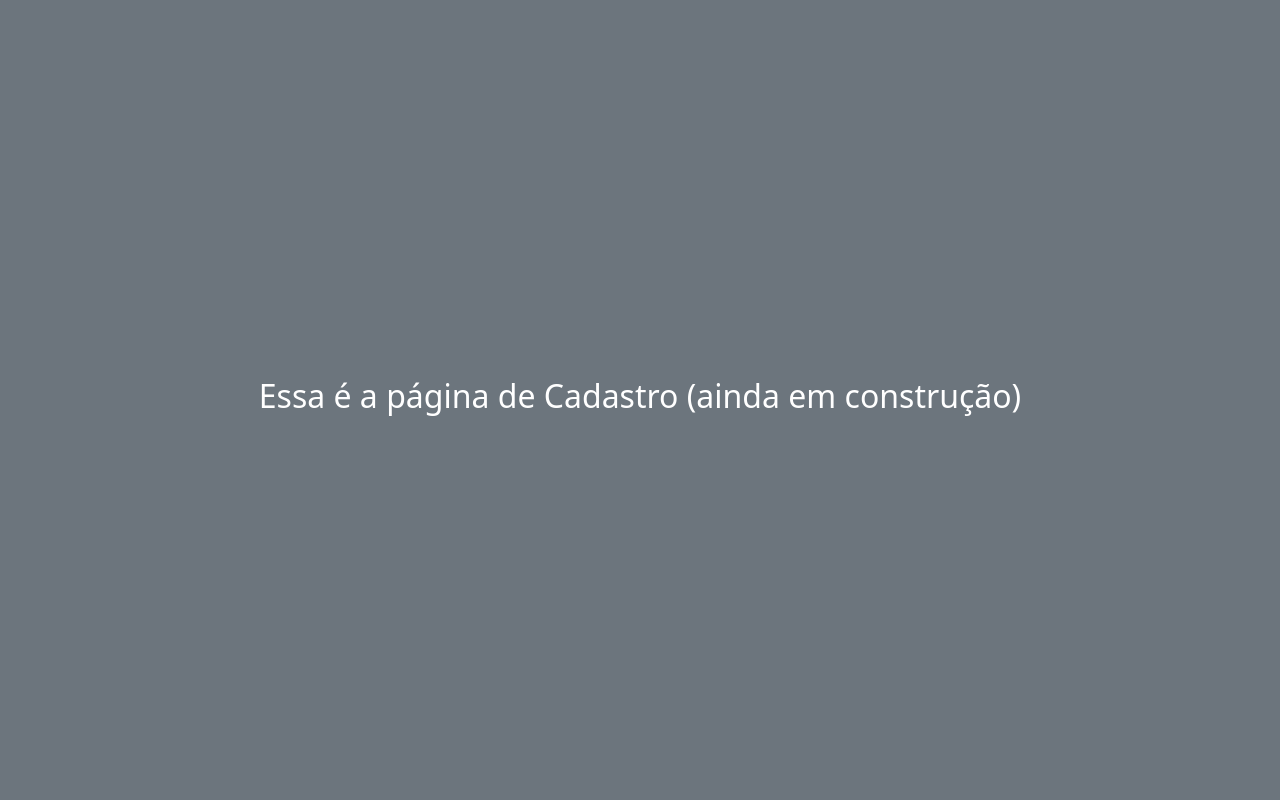
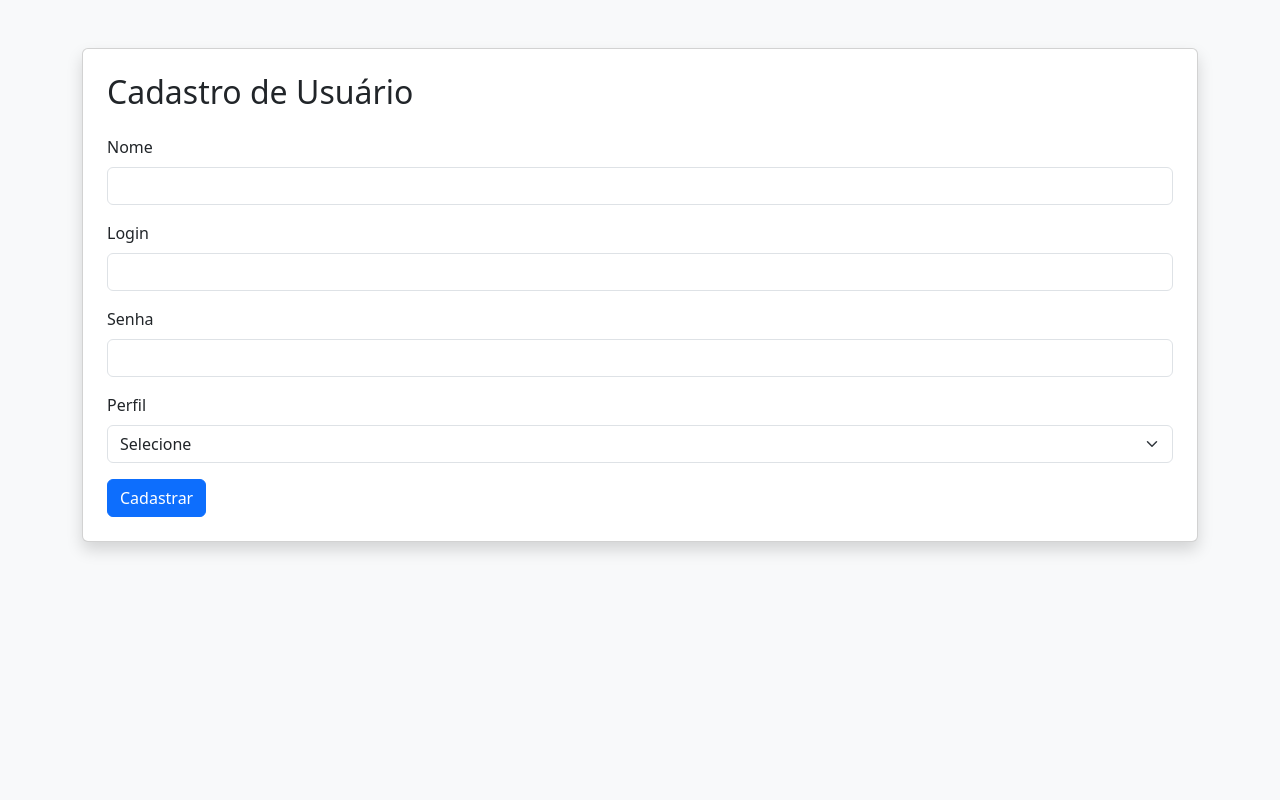
Before and after one commit to samuelfox30/coding-for-security-cp3, a Flask app: page /cadastro in a window 1280 px wide. Run offline with Flask 3, Linux system fonts and the light colour scheme.

Commit message:
thinking_if_is_better_restart

```diff
--- a/cp3/config.py
+++ b/cp3/config.py
@@ -1 +1,2 @@
 DATABASE = 'database.db'
+SHOW_LOGS = True
--- /dev/null
+++ b/cp3/controllers/auth_controller.py
@@ -0,0 +1,34 @@
+from flask import render_template, request, redirect, url_for, flash
+from models.user_model import Usuario
+
+def mostrar_cadastro():
+    return render_template('cadastro.html')
+
+def processar_cadastro():
+    nome = request.form.post('nome')
+    login = request.form.post('login')
+    senha = request.form.post('senha')
+    perfil = request.form.post('perfil')
+
+    # Validações
+    if not nome or not login or not senha or not perfil:
+        flash('Todos os campos são obrigatórios!', 'erro')
+        return redirect(url_for('cadastro'))
+
+    if perfil not in ['admin', 'user']:
+        flash('Perfil inválido.', 'erro')
+        return redirect(url_for('cadastro'))
+
+    """ usuario_existente = Usuario.buscar_por_login(login)
+    if usuario_existente:
+        flash('Esse login já está em uso.', 'erro')
+        return redirect(url_for('cadastro')) """
+
+    if len(senha) < 4:
+        flash('Senha muito fraca, mínimo 4 caracteres.', 'erro')
+        return redirect(url_for('cadastro'))
+
+    # Se passou tudo, salva no banco
+    Usuario.salvar(nome, login, senha, perfil)
+    flash('Cadastro realizado com sucesso!', 'sucesso')
+    return redirect(url_for('login'))
--- a/cp3/main.py
+++ b/cp3/main.py
@@ -1,9 +1,17 @@
 from flask import Flask, render_template, url_for
+from controllers import auth_controller
+from models.user_model import Usuario
+from config import SHOW_LOGS
+
+Usuario.criar_tabelas()
 
 app = Flask(__name__)
 
+# Rotas de Exibição
+
 @app.route('/')
 def home():
+    if SHOW_LOGS == True: print("/nFunção home ativada")
     return render_template('index.html')
 
 @app.route('/login')
@@ -12,11 +20,13 @@ def login():
 
 @app.route('/cadastro')
 def cadastro():
-    return render_template('cadastro.html')
+    return auth_controller.mostrar_cadastro()
 
-@app.errorhandler(404)
-def page_not_found(e):
-    return redirect(url_for('/'))
+# Rotas de Processamento
+
+@app.route('/p_cadastro', methods=['POST'])
+def cadastrar_usuario():
+    return auth_controller.processar_cadastro()
 
 if __name__ == '__main__':
     app.run(debug=False)
--- a/cp3/models/user_model.py
+++ b/cp3/models/user_model.py
@@ -1,4 +1,4 @@
-from models.db.py import get_connection
+from models.db import get_connection
 
 class Usuario:
     def __init__(self, id, nome, login, senha, perfil):
--- a/cp3/templates/cadastro.html
+++ b/cp3/templates/cadastro.html
@@ -1,11 +1,53 @@
 <!DOCTYPE html>
 <html lang="pt-br">
 <head>
-    <meta charset="UTF-8">
-    <title>Cadastro</title>
-    <link href="https://cdn.jsdelivr.net/npm/bootstrap@5.3.3/dist/css/bootstrap.min.css" rel="stylesheet">
+  <meta charset="UTF-8">
+  <title>Cadastro</title>
+  <link href="https://cdn.jsdelivr.net/npm/bootstrap@5.3.0/dist/css/bootstrap.min.css" rel="stylesheet">
 </head>
-<body class="bg-secondary text-white d-flex align-items-center justify-content-center" style="height: 100vh;">
-    <h2>Essa é a página de Cadastro (ainda em construção)</h2>
+<body class="bg-light">
+
+  <div class="container mt-5">
+    <div class="card shadow p-4">
+      <h2 class="mb-4">Cadastro de Usuário</h2>
+
+      <!-- Mensagens Flash -->
+      {% with messages = get_flashed_messages(with_categories=true) %}
+        {% if messages %}
+          {% for categoria, msg in messages %}
+            <div class="alert alert-{{ 'danger' if categoria == 'erro' else 'success' }}" role="alert">
+              {{ msg }}
+            </div>
+          {% endfor %}
+        {% endif %}
+      {% endwith %}
+
+      <!-- Formulário -->
+      <form action="{{ url_for('cadastrar_usuario') }}" method="post">
+        <div class="mb-3">
+          <label for="nome" class="form-label">Nome</label>
+          <input type="text" class="form-control" id="nome" name="nome" required>
+        </div>
+        <div class="mb-3">
+          <label for="login" class="form-label">Login</label>
+          <input type="text" class="form-control" id="login" name="login" required>
+        </div>
+        <div class="mb-3">
+          <label for="senha" class="form-label">Senha</label>
+          <input type="password" class="form-control" id="senha" name="senha" required>
+        </div>
+        <div class="mb-3">
+          <label for="perfil" class="form-label">Perfil</label>
+          <select class="form-select" id="perfil" name="perfil" required>
+            <option value="">Selecione</option>
+            <option value="user">Usuário</option>
+            <option value="admin">Administrador</option>
+          </select>
+        </div>
+        <button type="submit" class="btn btn-primary">Cadastrar</button>
+      </form>
+    </div>
+  </div>
+
 </body>
 </html>
```
Also changed, not shown: cp3/database.db (added).
